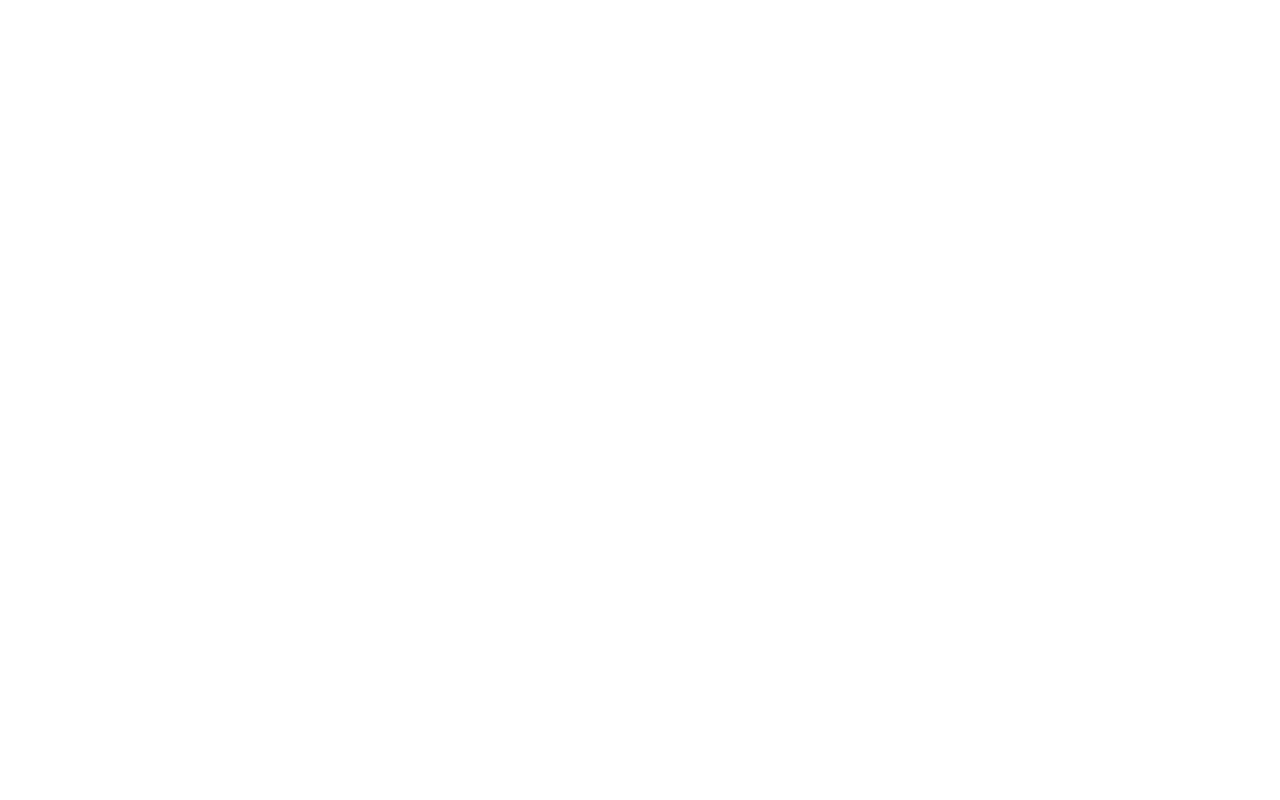
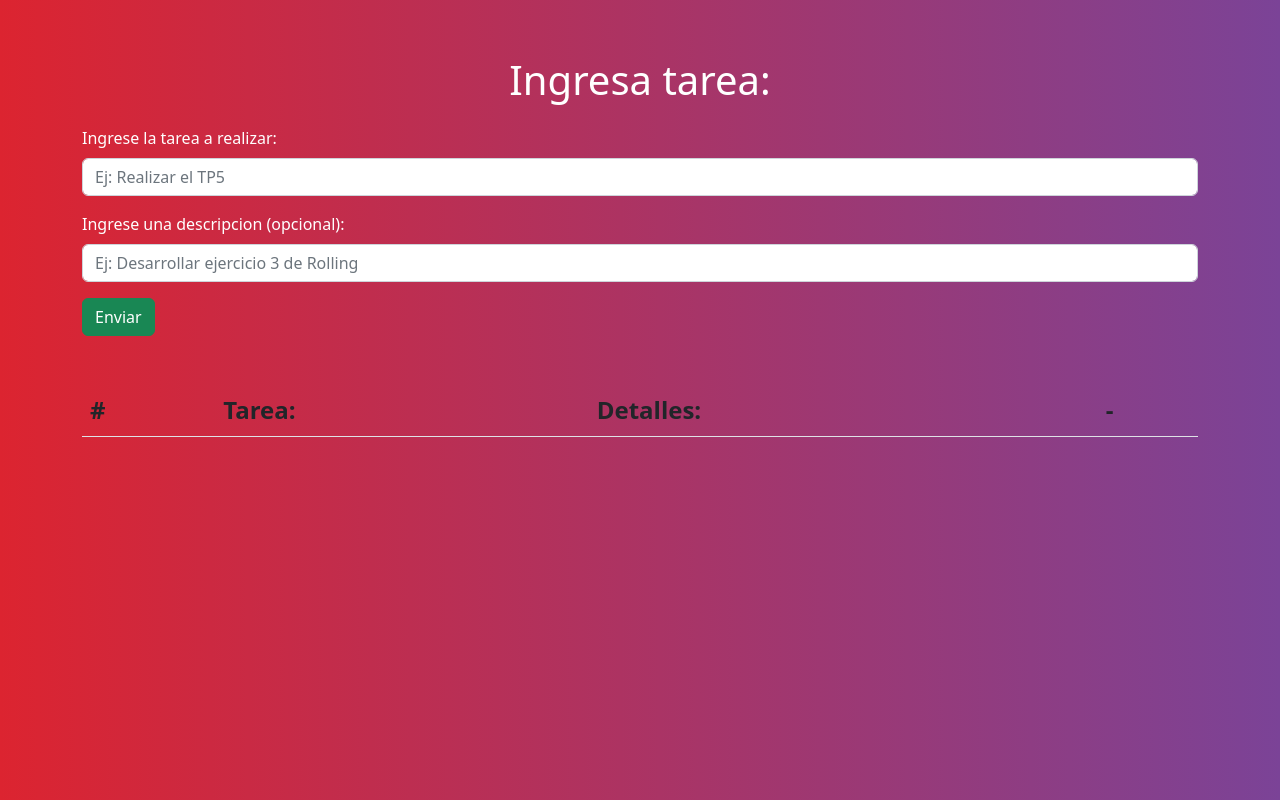
Before and after one commit to Agustin978/TP5Rolling_Ejercicio3, a plain HTML site: page Desarrollo/index.html in a window 1280 px wide. Drawn offline with nearby package versions, Linux system fonts and the light colour scheme.

Commit message:
Creado un formulario para el ingreso de los datos de la tarea, con el campo del ingreso del titulo de la tarea obligatorio y el de detalles opcional. Ademas se cre una tabla donde se iran ingresando los datos de cada una de las tareas.

```diff
--- a/Desarrollo/index.html
+++ b/Desarrollo/index.html
@@ -10,9 +10,37 @@
     <link rel="stylesheet" href="css/MyStyle.css">
     <title>Listado tareas</title>
 </head>
-<body>
+<body class="cabecero">
+    <section class="container">
+        <p class="fs-1 text-center">Ingresa tarea:</p>
+        <form id="formulario">
+            <div class="mb-3">
+                <label for="ingresaNum" class="form-label">Ingrese la tarea a realizar:</label>
+                <input type="text" class="form-control" id="ingresaTarea" placeholder="Ej: Realizar el TP5" required>
+            </div>
+            <div class="mb-3">
+                <label for="ingresaNum" class="form-label">Ingrese una descripcion (opcional):</label>
+                <input type="text" class="form-control" id="ingresaDescripcion" placeholder="Ej: Desarrollar ejercicio 3 de Rolling">
+            </div>
+            <button type="submit" class="btn btn-success" id="btNumero">Enviar</button>
+        </form>
+    </section>
+    <section class="container my-5">
+        <table class="table table-striped">
+            <thead>
+                <tr>
+                    <th scope="col" class="fs-4 fw-bolder">#</th>
+                  <th scope="col" class="fs-4 fw-bolder">Tarea:</th>
+                  <th scope="col" class="fs-4 fw-bolder">Detalles:</th>
+                  <th scope="col" class="fs-4 fw-bolder">-</th>
+                </tr>
+              </thead>
+              <tbody id="tablaTareas"></tbody>
+        </table>
+    </section>
     <script src="https://cdn.jsdelivr.net/npm/bootstrap@5.3.0-alpha1/dist/js/bootstrap.bundle.min.js"
         integrity="sha384-w76AqPfDkMBDXo30jS1Sgez6pr3x5MlQ1ZAGC+nuZB+EYdgRZgiwxhTBTkF7CXvN" crossorigin="anonymous">
     </script>
+    <script src="js/app.js"></script>
 </body>
 </html>
```
